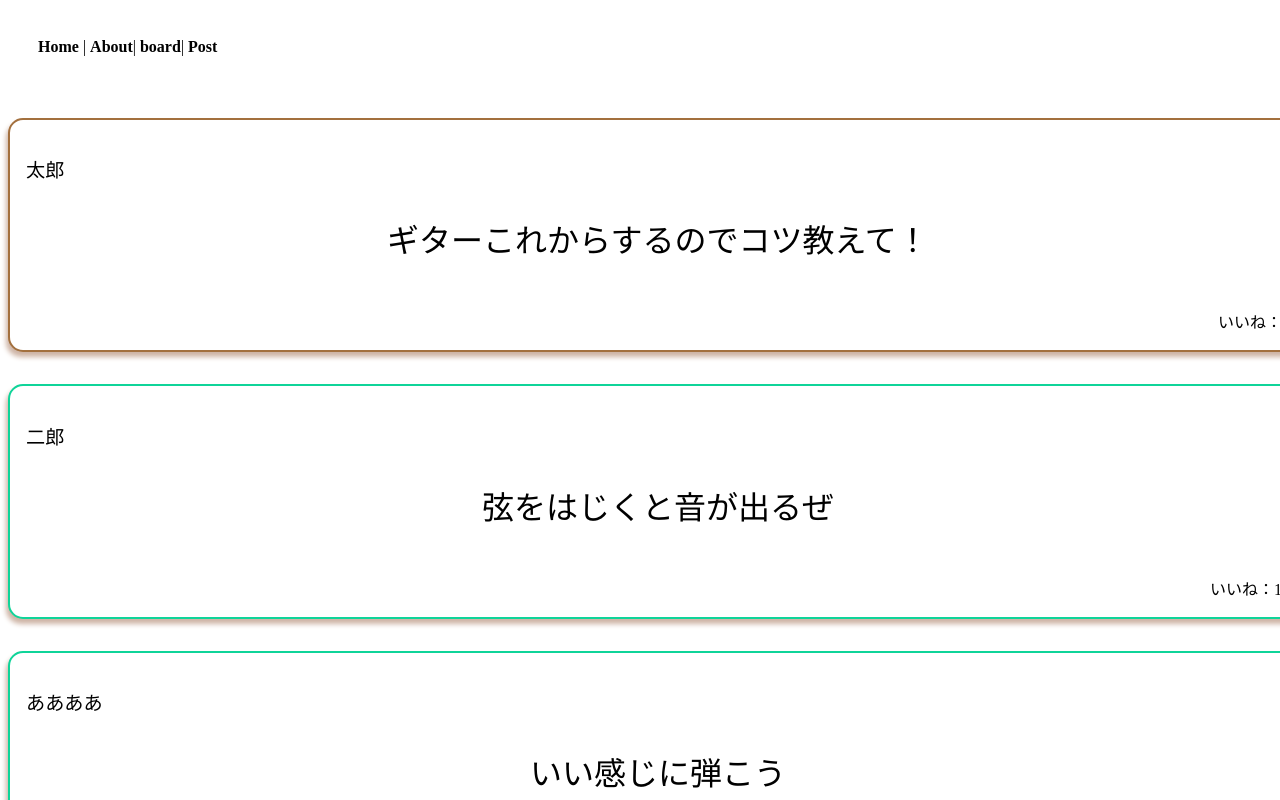
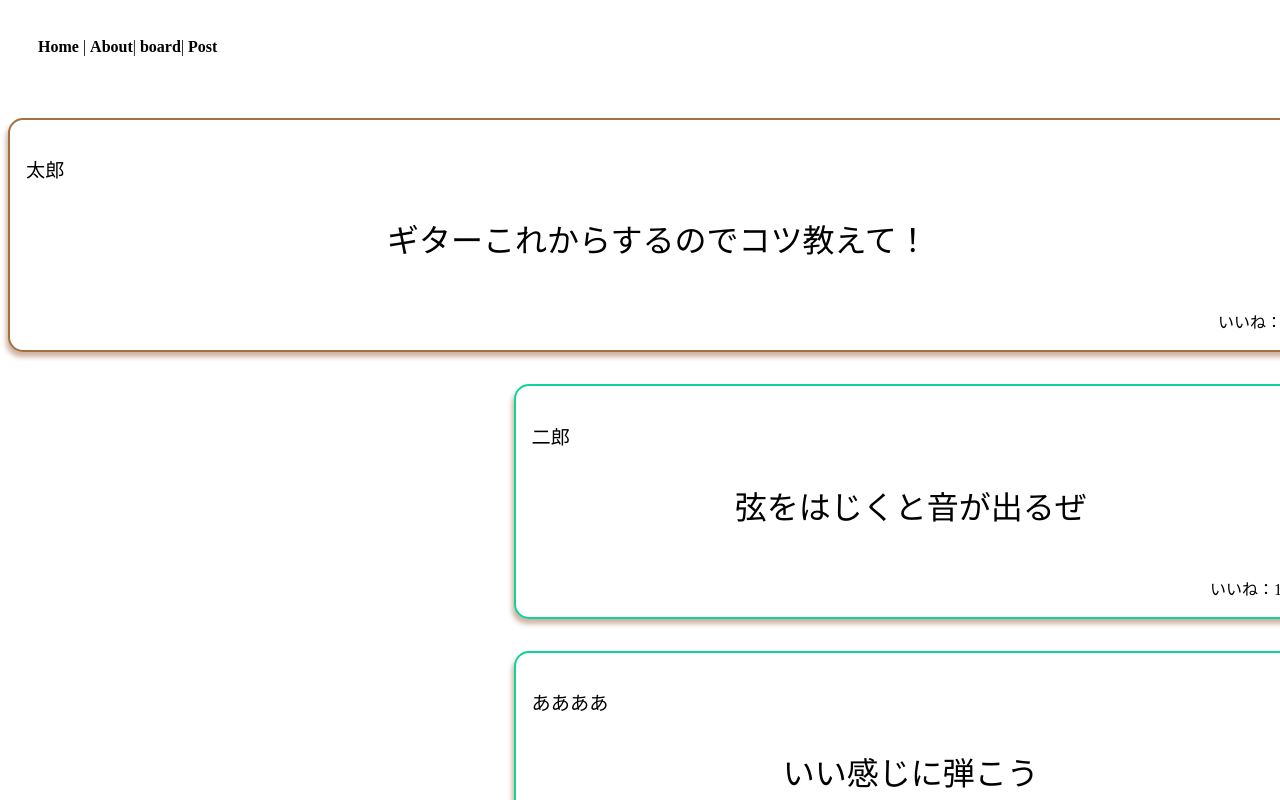
Before and after one commit to supporterz-vol7-2/BeginnersBoard, a Vue app: page /board in a window 1280 px wide. Shown: the top 800 px of the page. Built offline with nearby package versions, Linux system fonts and the light colour scheme.

Commit message:
update reply

```diff
--- a/src/views/reply.vue
+++ b/src/views/reply.vue
@@ -2,12 +2,15 @@
     <div>
 
         <ul v-for="reply of replys" v-bind:key="reply.name">
-            <div class="box_reply">
-                <p class="name">{{ reply.name }}</p>
-                <p class="content"> {{ reply.content }}</p>
-                <p class="good"> いいね：{{ reply.good }}</p>
-                <p class="space">  a</p>
+            <div class="box_left">
+                <div class="box_reply">
+                    <p class="name">{{ reply.name }}</p>
+                    <p class="content"> {{ reply.content }}</p>
+                    <p class="good"> いいね：{{ reply.good }}</p>
+                    <p class="space">  a</p>
+                </div>
             </div>
+
 
         </ul>
     </div>
@@ -27,16 +30,14 @@
 
 <style>
 
-.box2{
-margin: 2em auto;
-padding: 1em;
-width: 100%;
-color: #606060;
-border: 2px solid #a3703e;
-background-color: #fff;
-box-shadow: -2px 5px 5px #ceb4a5;
-border-radius: 15px;
+
+.box_left{
+width: 60%;
+height: 60%;
+margin-left:auto;
+
 }
+
 .box_reply{
 margin: 2em auto;
 padding: 1em;
```
